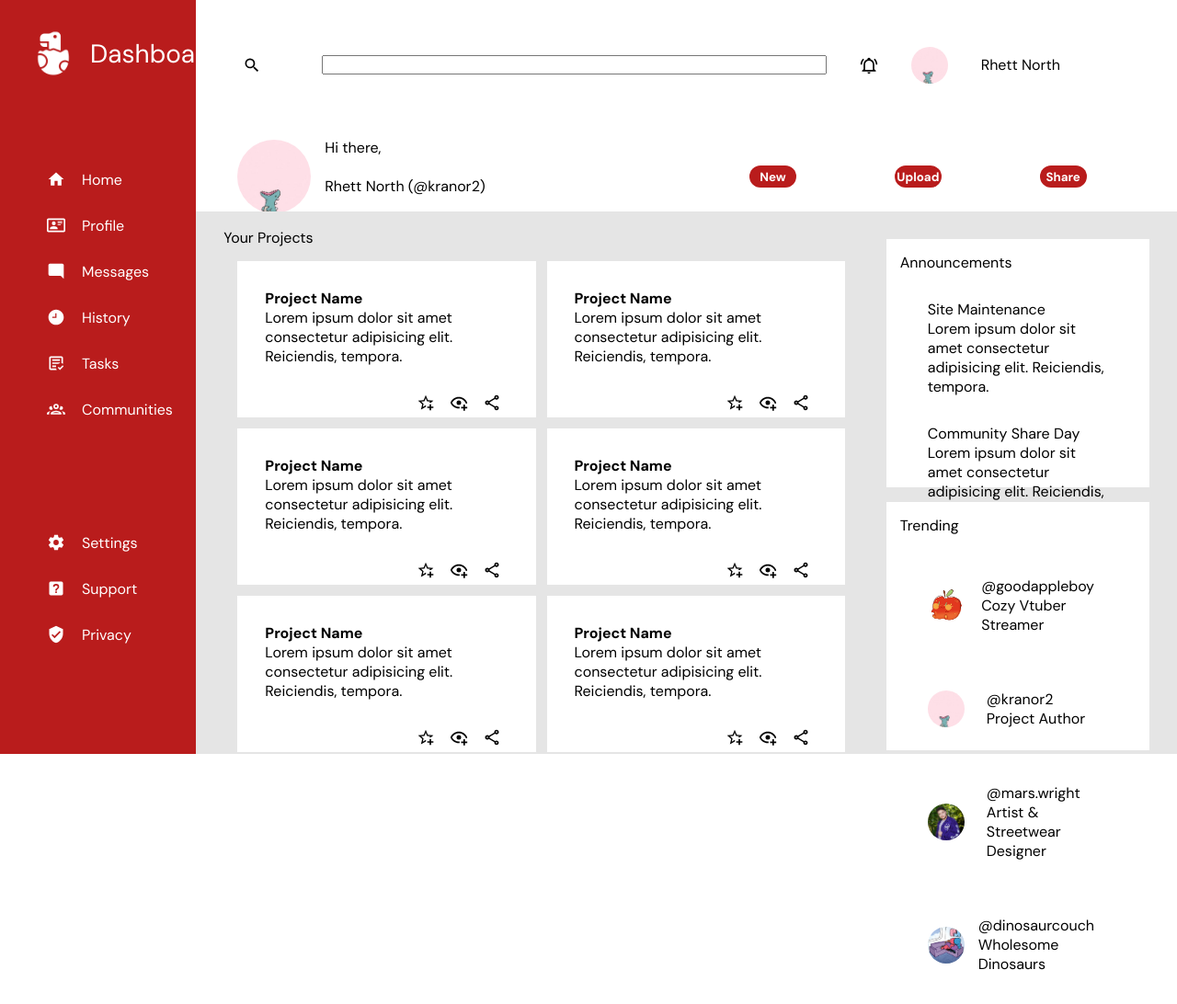
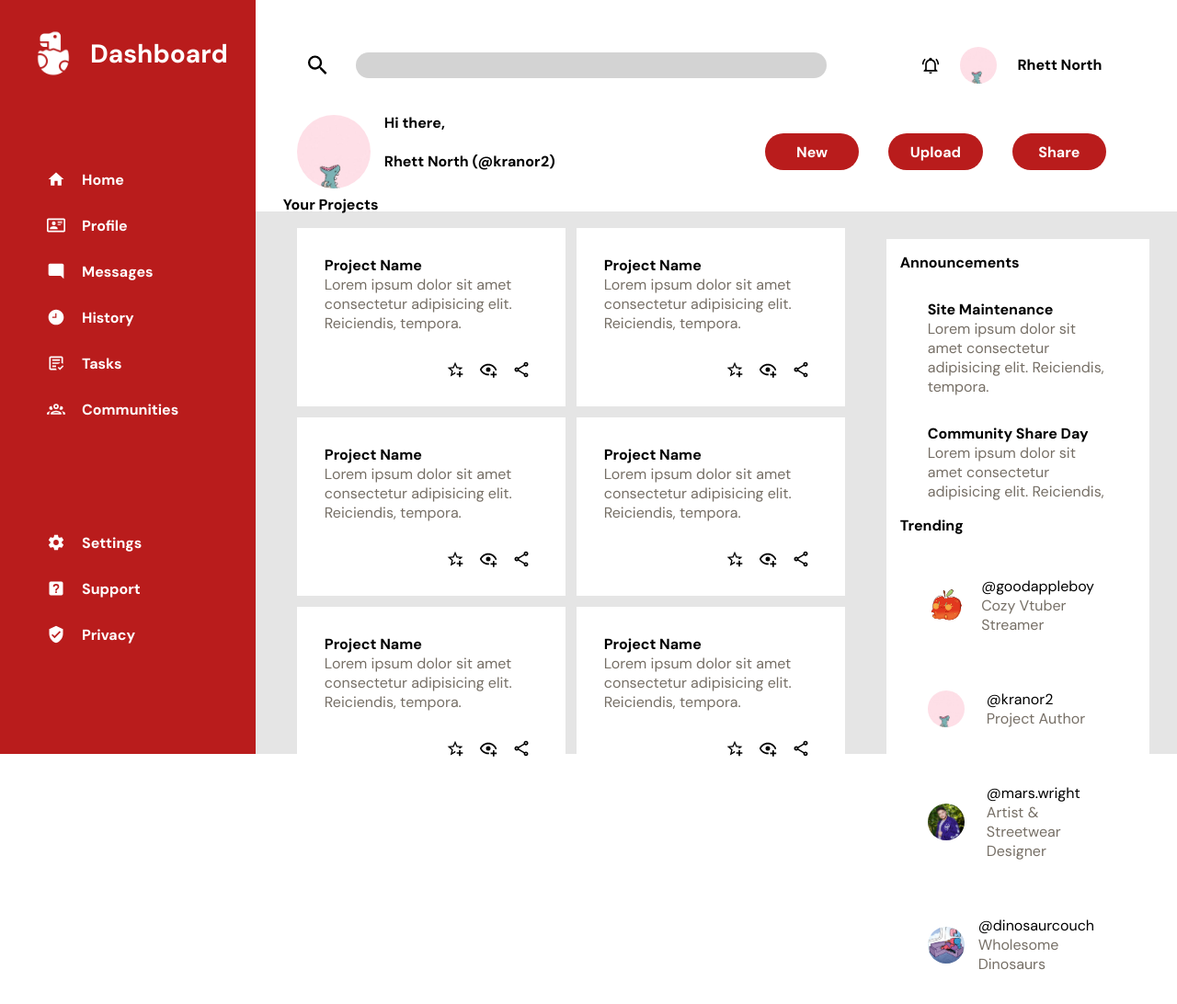
Before and after one commit to kranor2/admin-dash, a plain HTML site: page index.html in a window 1280 px wide. Shown: the whole page at 92% size. Drawn offline with Linux system fonts and the light colour scheme.

Commit message:
Styling (misc)
In this commit, I have applied miscellaneous styling properties to fix
noted issues throughout the page. The sidebar, cards, and header have
had sizing and fit-content properties applied to fix layout issues. In
addition, the buttons and search bar have also had style and sizing
properties applied. I changed the cursor to be a pointer on the icons,
so that these appear usable in the same way as buttons to the user.
Finally, a few declarations within the stylesheet have been consolidated
together based on shared properties, for readability.

```diff
--- a/index.html
+++ b/index.html
@@ -61,7 +61,7 @@
         <div class="header">
             <div class="topline">
                 <div class="search-bar">
-                    <img class="icon" src="assets/search.svg">
+                    <img id="mag-glass" src="assets/search.svg">
                     <input type="text" placeholder="">
                 </div>
                 <div class="personal">
--- a/style.css
+++ b/style.css
@@ -9,15 +9,25 @@
     font-family: "DM Sans", "Verdana", sans-serif;
 }
 
+input {
+    border: none;
+    background-color: lightgrey;
+    height: 3.5vh;
+    width: 40vw;
+    border-radius: 2em;
+}
+
 button {
     background-color: var(--theme-red);
     color: white;
     font-weight: 700;
-    height: 3vh;
-    width: 4vw;
+    font-size: 1em;
+    height: 5vh;
+    width: 8vw;
     border: 0;
     border-radius: 2em;
     cursor: pointer;
+    margin-right: 2.5vw;
 }
 
 .container {
@@ -54,9 +64,14 @@ button {
     filter: brightness(0) invert(1);
 }
 
+.sidebar p {
+    font-weight: 700;
+}
+
 .logo {
     font-size: 1.75rem;
     width: 5.25vw;
+    min-width: fit-content;
     display: grid;
     grid-template-columns: 1fr 4fr;
     gap: 1.5vh;
@@ -89,6 +104,7 @@ button {
 
 .header {
     max-height: 25vh;
+    max-width: 94.75vw;
     display: grid;
     grid-row: 1 / 2;
     grid-column: 2 / 3;
@@ -108,12 +124,15 @@ button {
 .topline {
     max-height: 7.5vh;
     display: grid;
-    grid-template-columns: 2fr 1fr;
+    grid-template-columns: 2.5fr 1fr;
+    align-items: center;
 }
 
 .search-bar {
+    width: 45vw;
     display: grid;
     grid-template-columns: 1fr 6fr;
+    justify-items: space-between;
     align-items: center;
 }
 
@@ -125,8 +144,10 @@ button {
 
 .hi-there {
     max-height: 15vh;
+    min-height: fit-content;
+    padding-bottom: 3vh;
     display: grid;
-    grid-template-columns: 1fr 1fr;
+    grid-template-columns: 1.5fr 1fr;
     align-items: center;
 }
 
@@ -139,6 +160,7 @@ button {
     display: grid;
     grid-template-columns: 1fr 5fr;
     align-items: center;
+    min-height: 7.5vh;
 }
 
 .welcome img {
@@ -147,6 +169,7 @@ button {
 }
 
 .welcome-message {
+    font-weight: 700;
     display: grid;
     grid-template-rows: 1fr 3fr;
     align-items: center;
@@ -159,14 +182,18 @@ button {
     align-items: center;
 }
 
-.icon {
+.icon, #comms {
     width: 2.5vw;
     height: 2.5vh;
 }
 
-#comms {
-    height: 2.5vh;
-    width: 2.5vw;
+#mag-glass {
+    height: 3.5vh;
+    width: 3.5vw;
+}
+
+.icon, #mag-glass {
+    cursor: pointer;
 }
 
 .main-content {
@@ -195,7 +222,9 @@ button {
 
 .card {
     background-color: white;
-    max-height: 17.5vh;
+    height: 17.5vh;
+    min-height: fit-content;
+    width: fit-content;
     display: grid;
     grid-template-rows: 3fr 1fr;
 }
@@ -219,13 +248,10 @@ button {
 
 .announcements, .shoutouts {
     background-color: white;
+    min-height: fit-content;
 }
 
-.announcements {
-    max-height: 30vh;
-}
-
-.shoutouts {
+.announcements, .shoutouts {
     max-height: 30vh;
 }
 
@@ -234,3 +260,11 @@ button {
     grid-template-columns: 1fr 3fr;
     align-items: center;
 }
+
+.section, .hl-title, .name {
+    font-weight: 700;
+}
+
+.card-desc, .hl-para, .bio {
+    color: #766f66;
+}
```
